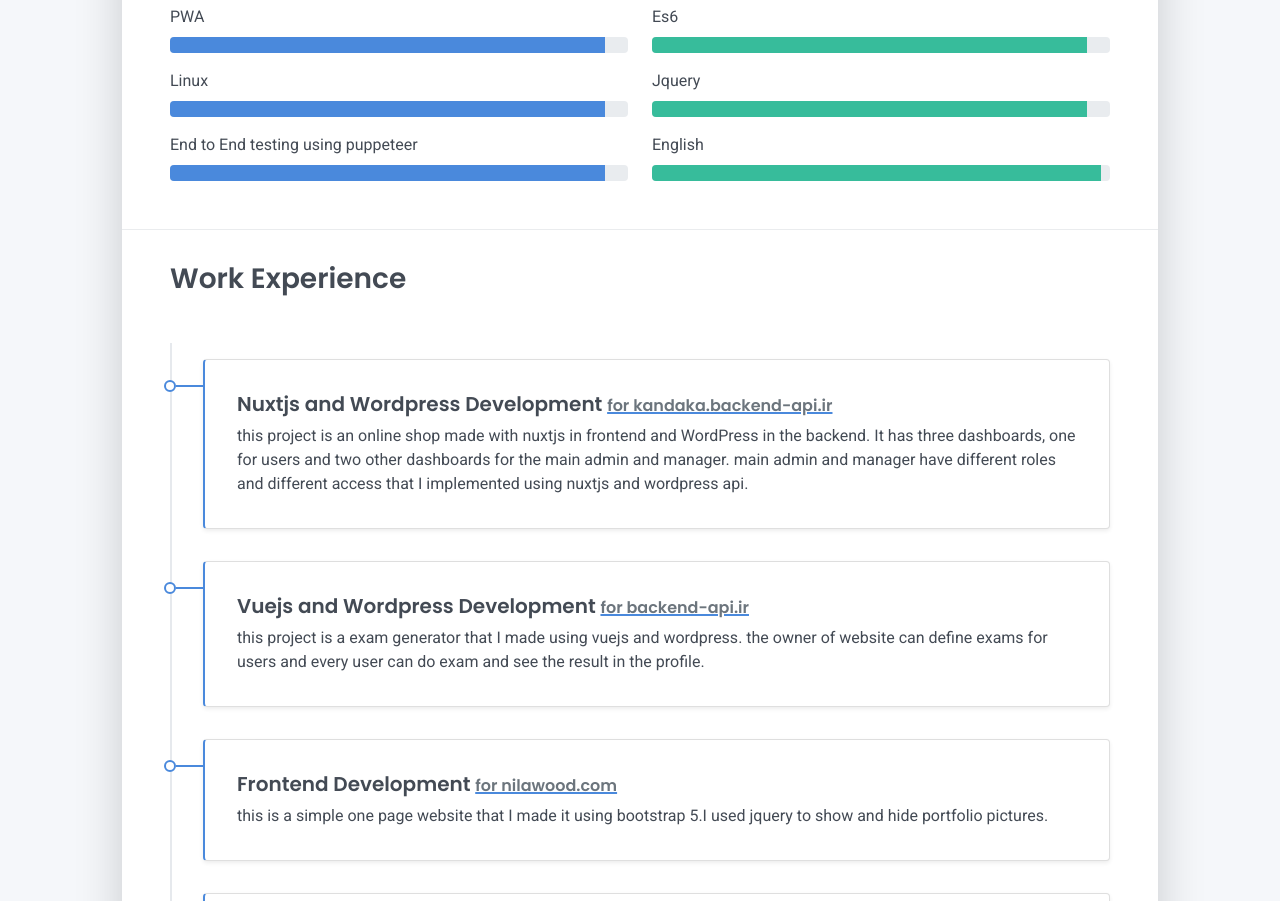
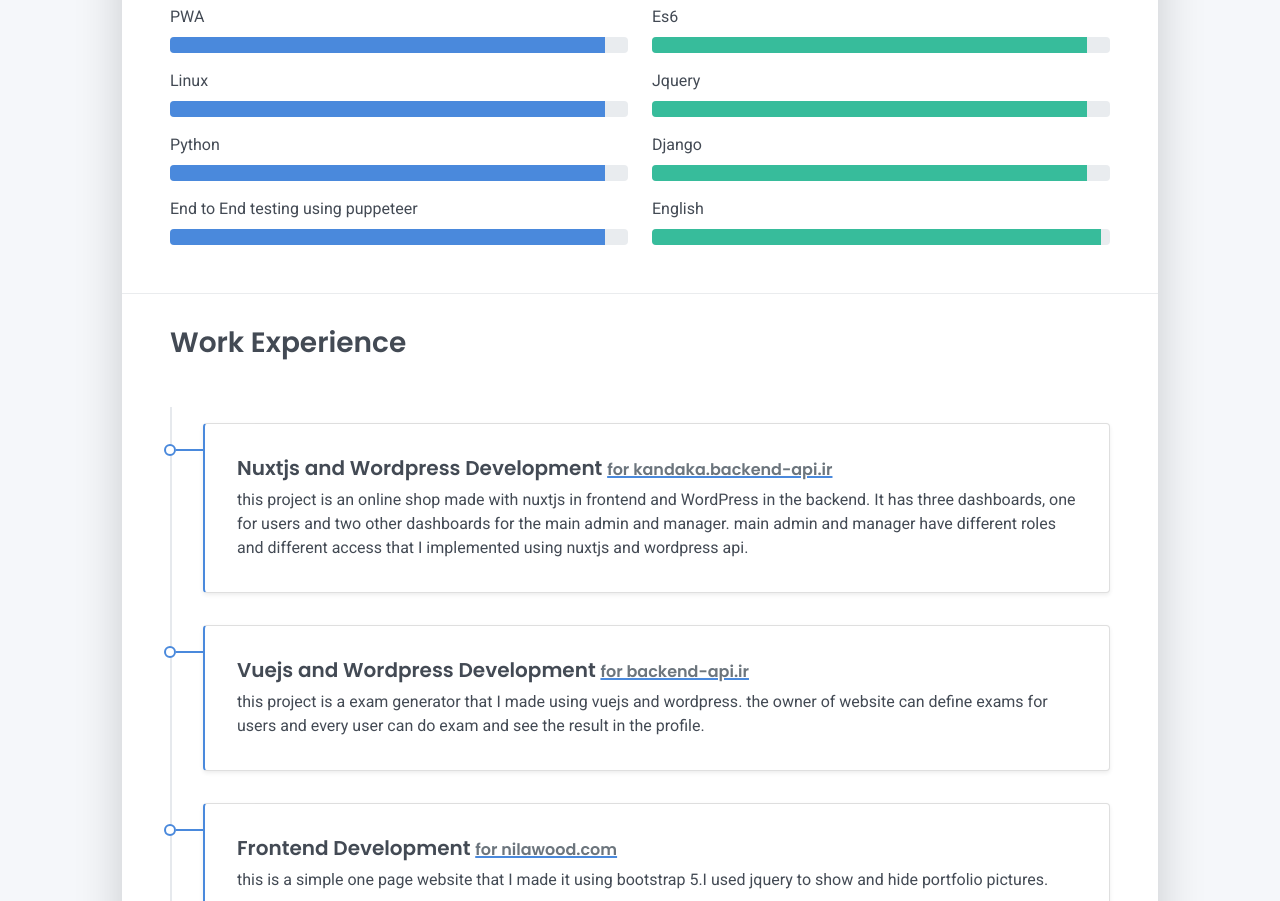
Before and after one commit to PedramAlidust/cv.backend-api.ir, a plain HTML site: page index.html in a window 1280 px wide. Shown: the part 1200-2101 px from the top of the page. Drawn offline with Linux system fonts and the light colour scheme.

Commit message:
update resume

```diff
--- a/index.html
+++ b/index.html
@@ -147,6 +147,11 @@
             <div class="progress-bar bg-primary" role="progressbar" data-aos="zoom-in-right" data-aos-delay="300" data-aos-anchor=".skills-section" style="width: 95%" aria-valuenow="75" aria-valuemin="0" aria-valuemax="100"></div>
           </div>
         </div>
+        <div class="mb-2"><span>Python</span>
+          <div class="progress my-1">
+            <div class="progress-bar bg-primary" role="progressbar" data-aos="zoom-in-right" data-aos-delay="300" data-aos-anchor=".skills-section" style="width: 95%" aria-valuenow="75" aria-valuemin="0" aria-valuemax="100"></div>
+          </div>
+        </div>
         <div class="mb-2"><span>End to End testing using puppeteer</span>
           <div class="progress my-1">
             <div class="progress-bar bg-primary" role="progressbar" data-aos="zoom-in-right" data-aos-delay="300" data-aos-anchor=".skills-section" style="width: 95%" aria-valuenow="75" aria-valuemin="0" aria-valuemax="100"></div>
@@ -195,6 +200,11 @@
           </div>
         </div>
         <div class="mb-2"><span>Jquery</span>
+          <div class="progress my-1">
+            <div class="progress-bar bg-success" role="progressbar" data-aos="zoom-in-right" data-aos-delay="600" data-aos-anchor=".skills-section" style="width: 95%" aria-valuenow="75" aria-valuemin="0" aria-valuemax="100"></div>
+          </div>
+        </div>
+        <div class="mb-2"><span>Django</span>
           <div class="progress my-1">
             <div class="progress-bar bg-success" role="progressbar" data-aos="zoom-in-right" data-aos-delay="600" data-aos-anchor=".skills-section" style="width: 95%" aria-valuenow="75" aria-valuemin="0" aria-valuemax="100"></div>
           </div>
```
